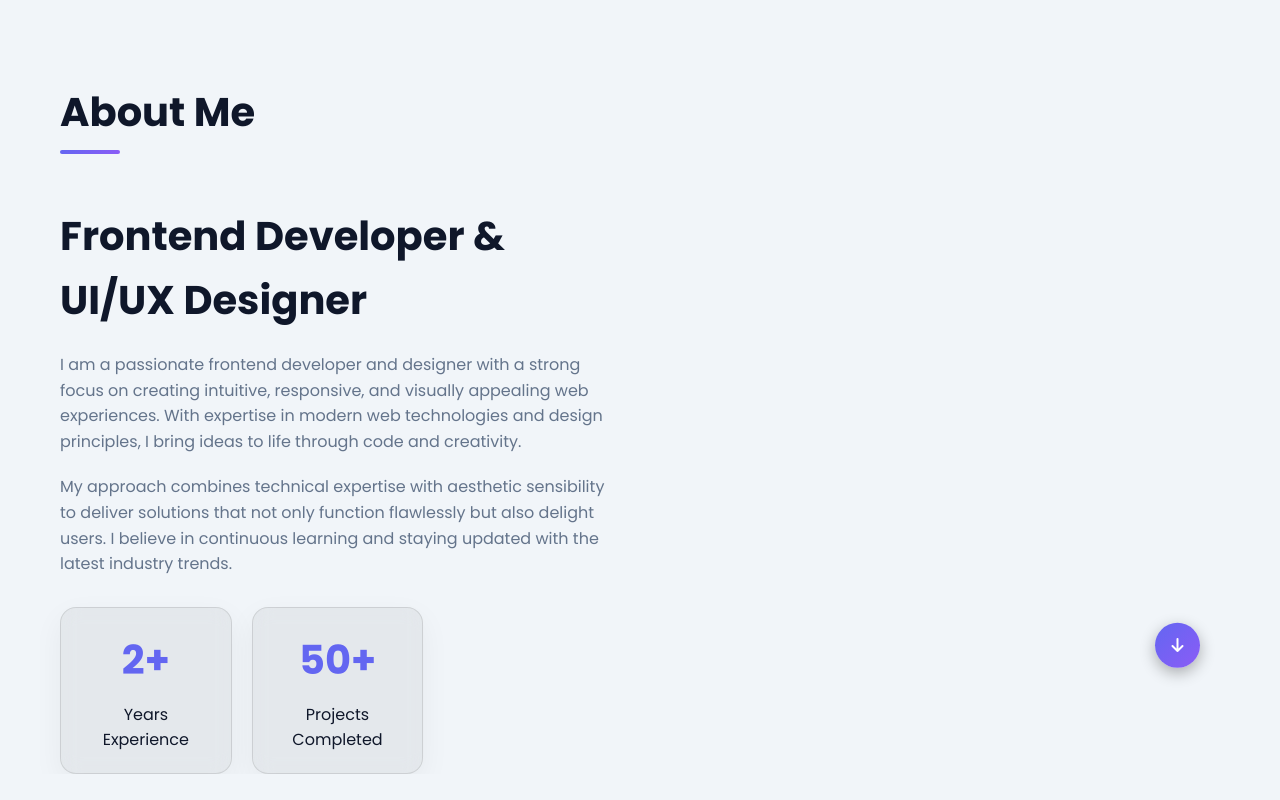
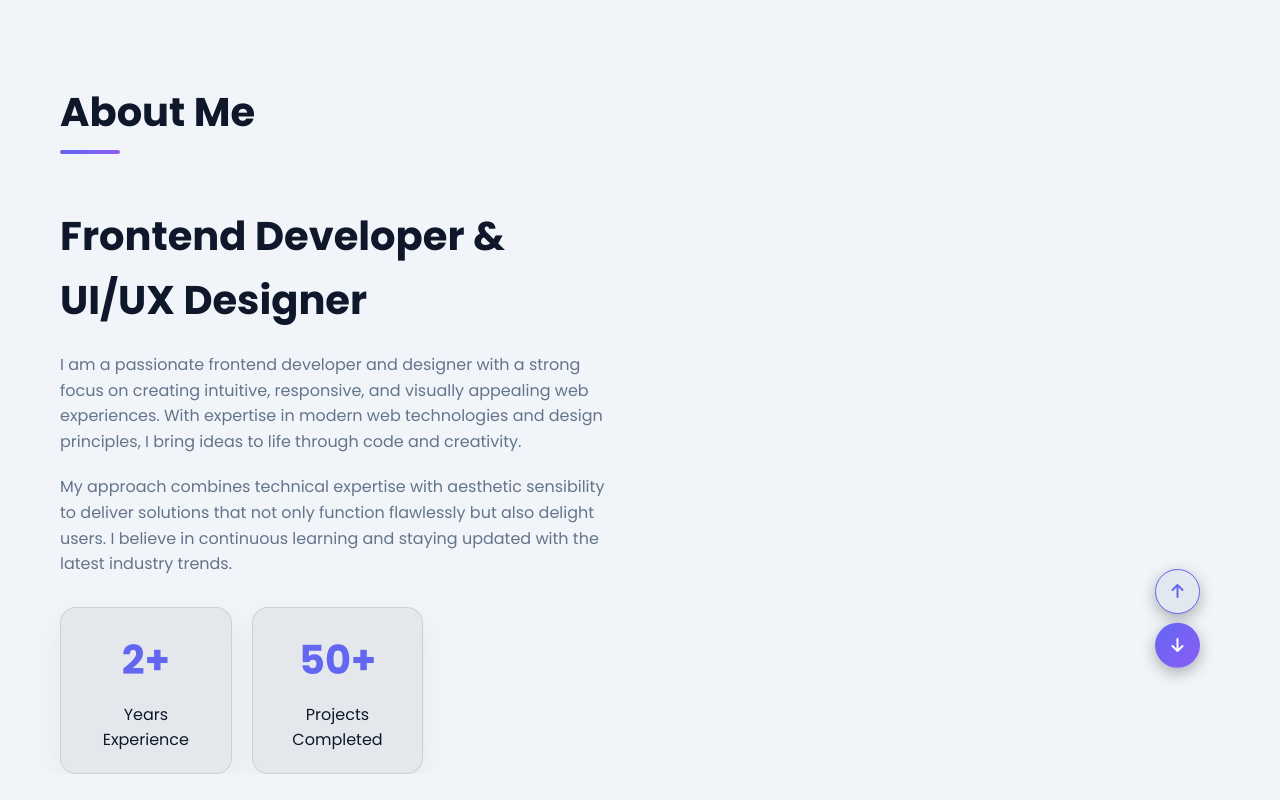
Before and after one commit to A-Santhosh-Hub/in, a plain HTML site: page index.html in a window 1280 px wide. Shown: the part 820-1620 px from the top of the page. Drawn offline with nearby package versions, Linux system fonts and the light colour scheme; some packages are replaced by stand-ins of ours; a script that the page names is missing.

Commit message:
Update index.html

```diff
--- a/index.html
+++ b/index.html
@@ -484,7 +484,7 @@
         model-viewer {
             width: 100%;
             height: 100%;
-            min-height: 700px;
+            min-height: 400px;
             --poster-color: transparent;
         }
 
@@ -518,6 +518,33 @@
 
         .model-next-btn:hover {
             transform: scale(1.1);
+            color: white;
+        }
+
+        /* NEW: Previous Section (Home) Button for Model Viewer */
+        .model-prev-btn {
+            position: absolute;
+            bottom: 75px; /* Positioned vertically above the next button */
+            right: 20px;
+            z-index: 100;
+            width: 45px;
+            height: 45px;
+            background: var(--dark-alt); /* Darker background to distinguish from main CTA */
+            border: 1px solid var(--primary); /* Primary border */
+            color: var(--primary);
+            border-radius: 50%;
+            display: flex;
+            align-items: center;
+            justify-content: center;
+            box-shadow: 0 5px 15px rgba(0,0,0,0.3);
+            cursor: pointer;
+            transition: var(--transition);
+            text-decoration: none;
+        }
+
+        .model-prev-btn:hover {
+            transform: scale(1.1);
+            background: var(--primary);
             color: white;
         }
 
@@ -1485,14 +1512,14 @@
                 </div>
                 <!-- Updated About Image Section with 3D Model Viewer -->
                 <div class="about-image" data-aos="fade-left">
-                   <model-viewer
+                    <model-viewer
                         src="2.glb"
                         alt="A 3D model of a mobile phone"
                         auto-rotate
                         camera-controls
                         shadow-intensity="1"
-                        camera-orbit="45deg 55deg 4.5m"
-                        field-of-view="15deg"
+                        camera-orbit="45deg 55deg 2.5m"
+                        field-of-view="30deg"
                         environment-image="neutral"
                         interaction-prompt="auto"
                         loading="lazy"
@@ -1502,7 +1529,12 @@
                         <img src="1.jpg" alt="About Me Image" slot="poster" style="display:none;">
                     </model-viewer>
 
-                    <!-- NEW: Button to skip to Skills section -->
+                    <!-- NEW: Button to scroll UP to Home/Header -->
+                    <a href="#home" class="model-prev-btn" aria-label="Scroll to Header">
+                        <i class="fa-solid fa-arrow-up"></i>
+                    </a>
+
+                    <!-- Button to scroll DOWN to Skills section -->
                     <a href="#skills" class="model-next-btn" aria-label="Scroll to Skills">
                         <i class="fa-solid fa-arrow-down"></i>
                     </a>
```
